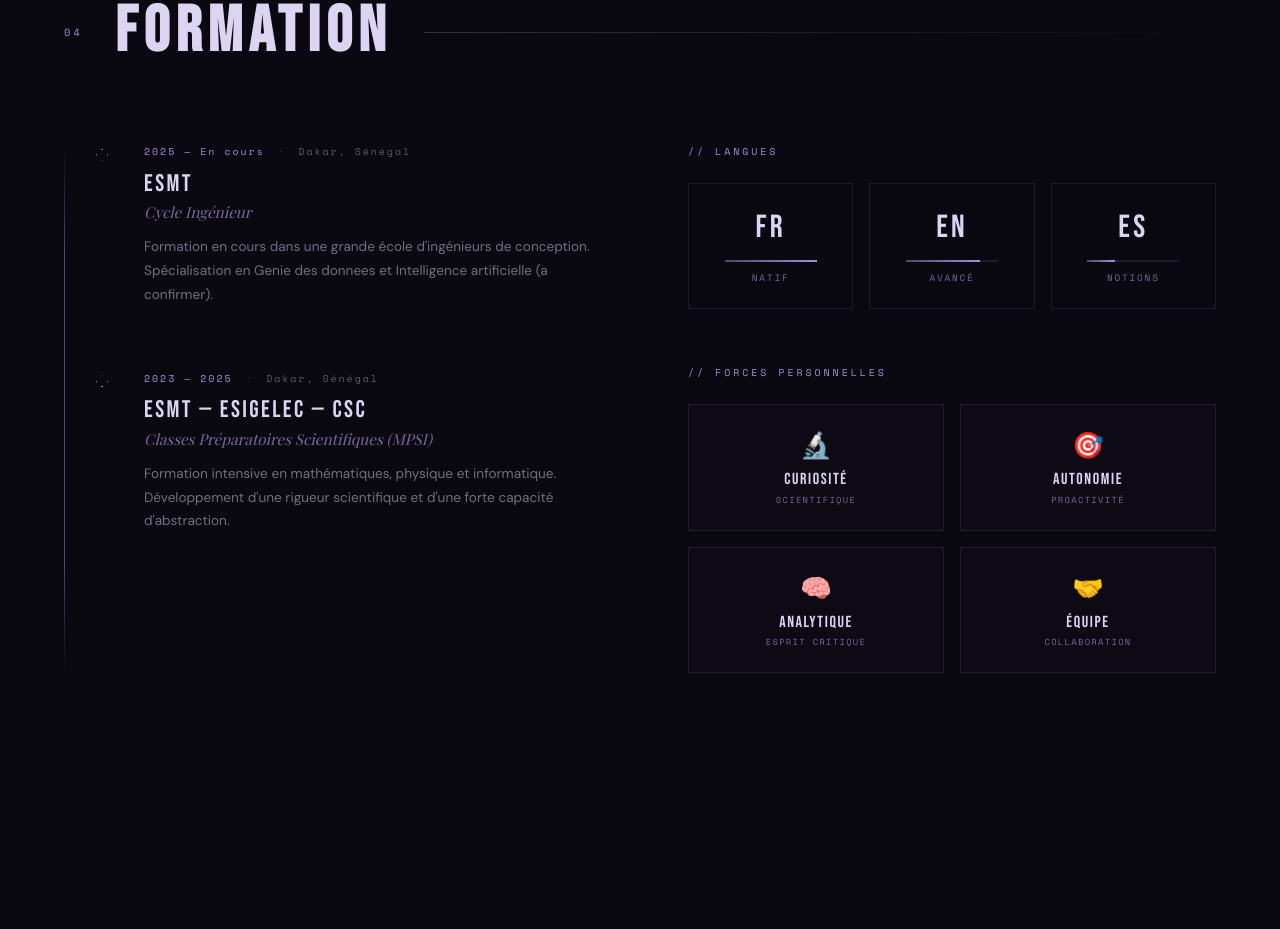
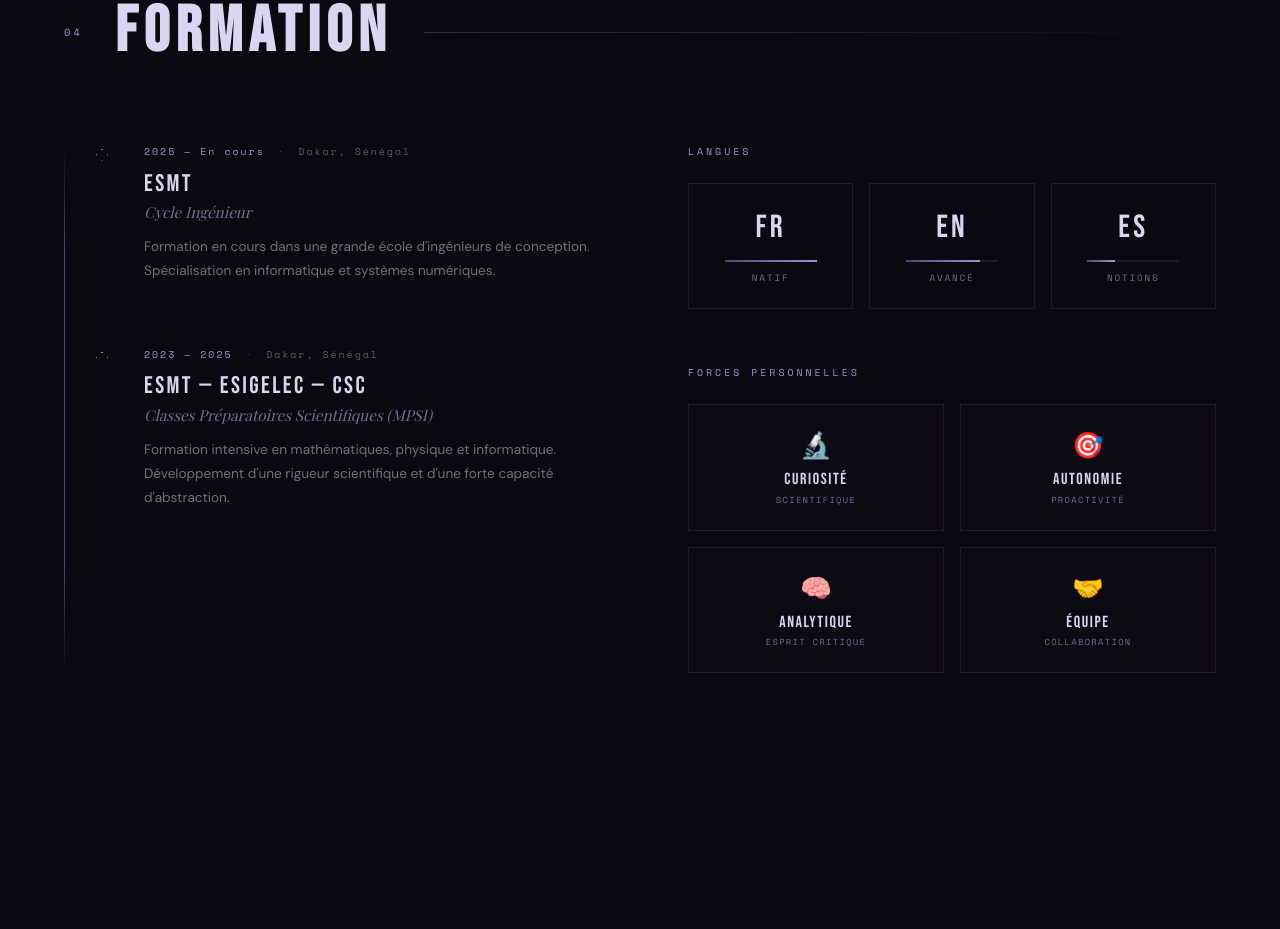
Before and after one commit to younousswatt/portfolio, a React (Create React App) app: page / in a window 1280 px wide. Shown: the part 3377-4306 px from the top of the page. Built offline with nearby package versions, Linux system fonts and the light colour scheme; a web font is replaced by a local one.

Commit message:
fix: blabla

```diff
--- a/src/components/Education.jsx
+++ b/src/components/Education.jsx
@@ -8,7 +8,7 @@ const EDUCATION = [
     location: 'Dakar, Sénégal',
     school: 'ESMT',
     degree: 'Cycle Ingénieur',
-    desc: "Formation en cours dans une grande école d'ingénieurs de conception. Spécialisation en Genie des donnees et Intelligence artificielle (a confirmer).",
+    desc: "Formation en cours dans une grande école d'ingénieurs de conception. Spécialisation en informatique et systèmes numériques.",
   },
   {
     date: '2023 — 2025',
@@ -148,7 +148,7 @@ const Education = () => {
               fontFamily: 'var(--font-mono)', fontSize: '0.62rem',
               letterSpacing: '0.3em', color: 'var(--glow)',
               textTransform: 'uppercase', marginBottom: '1.5rem',
-            }}>// Langues</div>
+            }}>Langues</div>
             <div style={{ display: 'grid', gridTemplateColumns: 'repeat(3,1fr)', gap: '1rem', marginBottom: '3.5rem' }}>
               {LANGUAGES.map(l => <LangBar key={l.code} lang={l} />)}
             </div>
@@ -158,7 +158,7 @@ const Education = () => {
               fontFamily: 'var(--font-mono)', fontSize: '0.62rem',
               letterSpacing: '0.3em', color: 'var(--glow)',
               textTransform: 'uppercase', marginBottom: '1.5rem',
-            }}>// Forces personnelles</div>
+            }}>Forces personnelles</div>
             <div style={{ display: 'grid', gridTemplateColumns: 'repeat(2,1fr)', gap: '1rem' }}>
               {FORCES.map(f => (
                 <div
--- a/src/components/Hero.jsx
+++ b/src/components/Hero.jsx
@@ -13,7 +13,7 @@ const GlitchText = ({ text }) => {
   useEffect(() => {
     const interval = setInterval(() => {
       setGlitch(true);
-      setTimeout(() => setGlitch(false), 50);
+      setTimeout(() => setGlitch(false), 200);
     }, 3500);
     return () => clearInterval(interval);
   }, []);
@@ -166,7 +166,7 @@ const Hero = () => {
           fontFamily: 'var(--font-mono)', fontSize: isMobile ? '0.6rem' : '0.7rem',
           letterSpacing: '0.1em', color: 'rgba(219,213,242,0.35)',
         }}>
-          // «&nbsp;Le progrès naît de la curiosité et de la rigueur.&nbsp;»
+          {'// «\u00a0Le progrès naît de la curiosité et de la rigueur.\u00a0»'}
         </p>
 
         <div style={{
```
